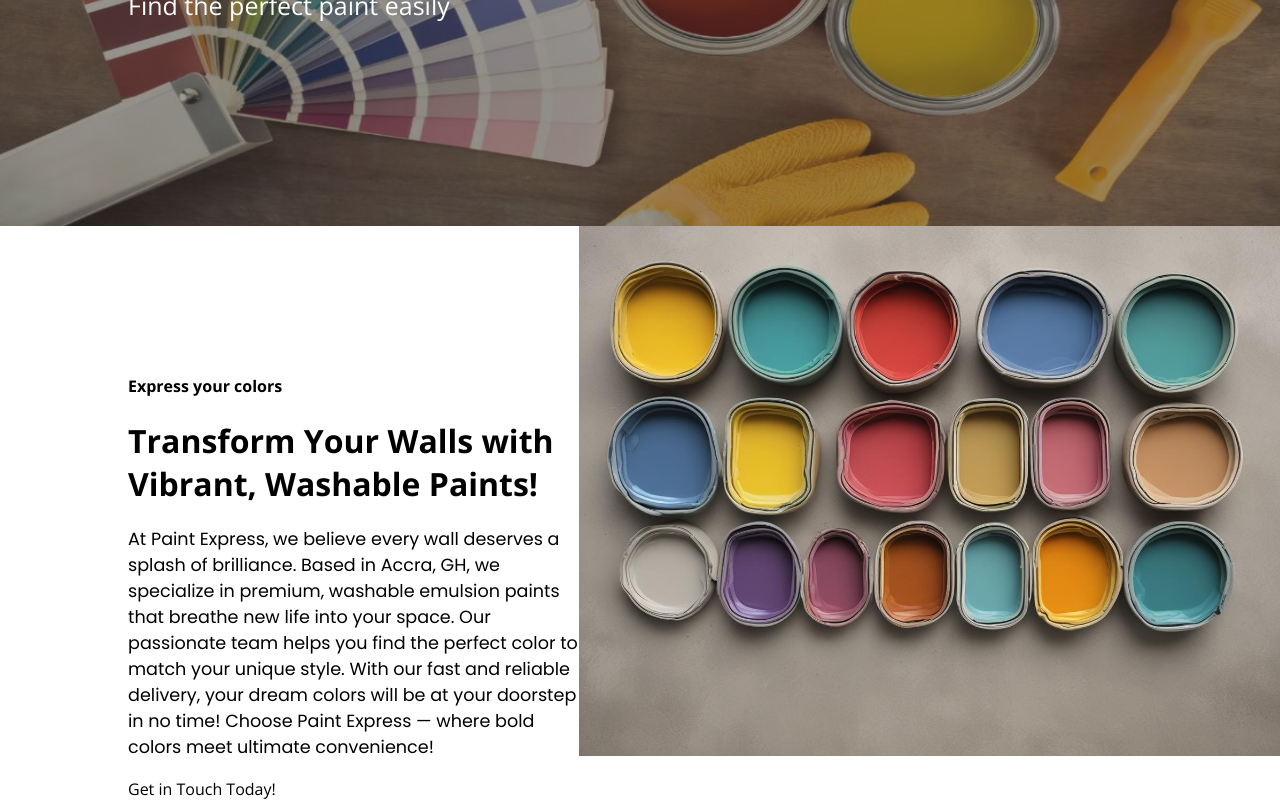
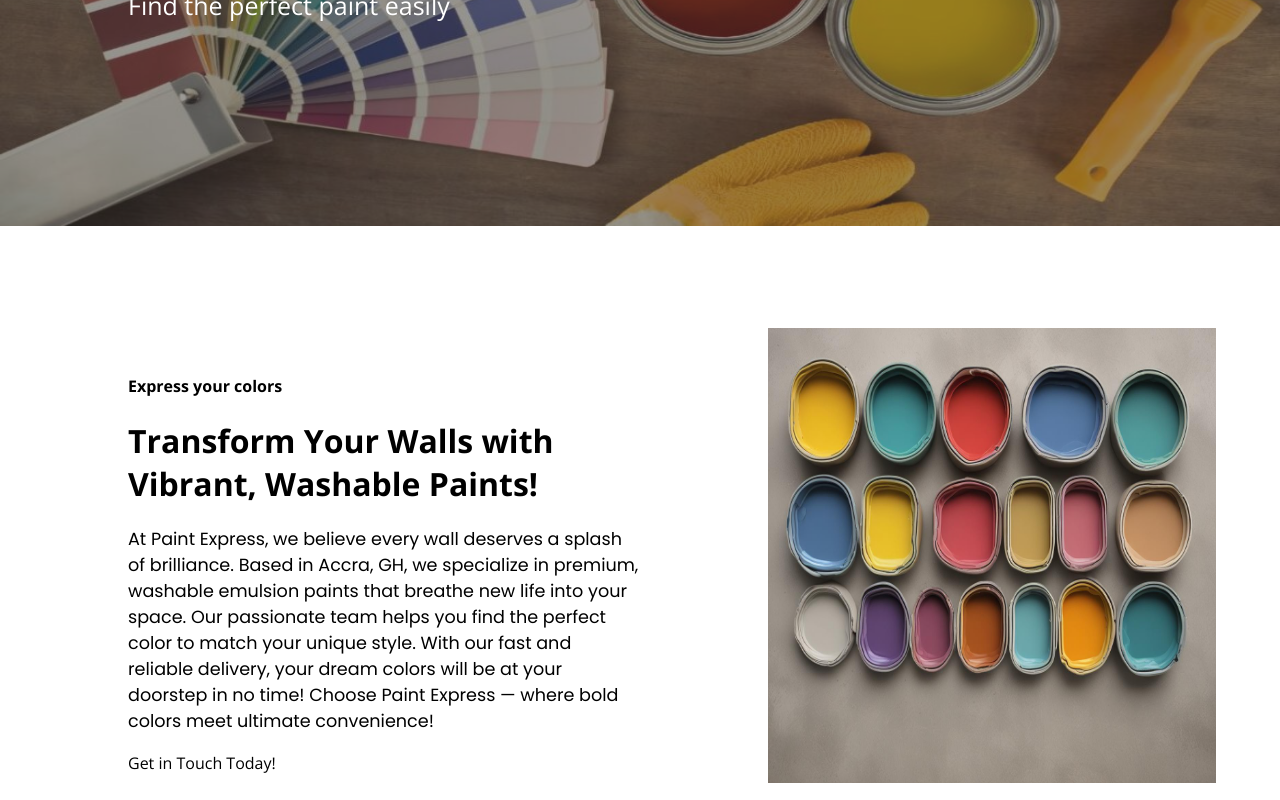
Before and after one commit to Qhojo-Rain/paint-express, a React (Create React App) app in the folder project/: page / in a window 1280 px wide. Shown: the part 394-1194 px from the top of the page. Built offline with nearby package versions, Linux system fonts and the light colour scheme.

Commit message:
image done

```diff
--- a/project/src/Container.js
+++ b/project/src/Container.js
@@ -14,7 +14,7 @@
 
         <p> Get in Touch Today!</p>
       </div>
-      <img src={`${process.env.PUBLIC_URL}/images/Cont.jpeg`} alt="Paint Express" />
+      <img src={`${process.env.PUBLIC_URL}/images/Cont.jpeg`} alt="Paint Express" className='cont' />
     </div>
   )
 }
--- a/project/src/Section.js
+++ b/project/src/Section.js
@@ -3,7 +3,7 @@
 export default function main(){
   return(
     <div className="container">
-    <img src="/images/b.jpeg" alt="main" className="hero"/>
+  <img src={`${process.env.PUBLIC_URL}/images/b.jpeg`} alt="Paint Express" className='hero' />
     <div className="overlay"></div>
     <div className="text">Quality paints<br /> delivered</div>
     <div className="text-2">Find the perfect paint easily</div>
```
